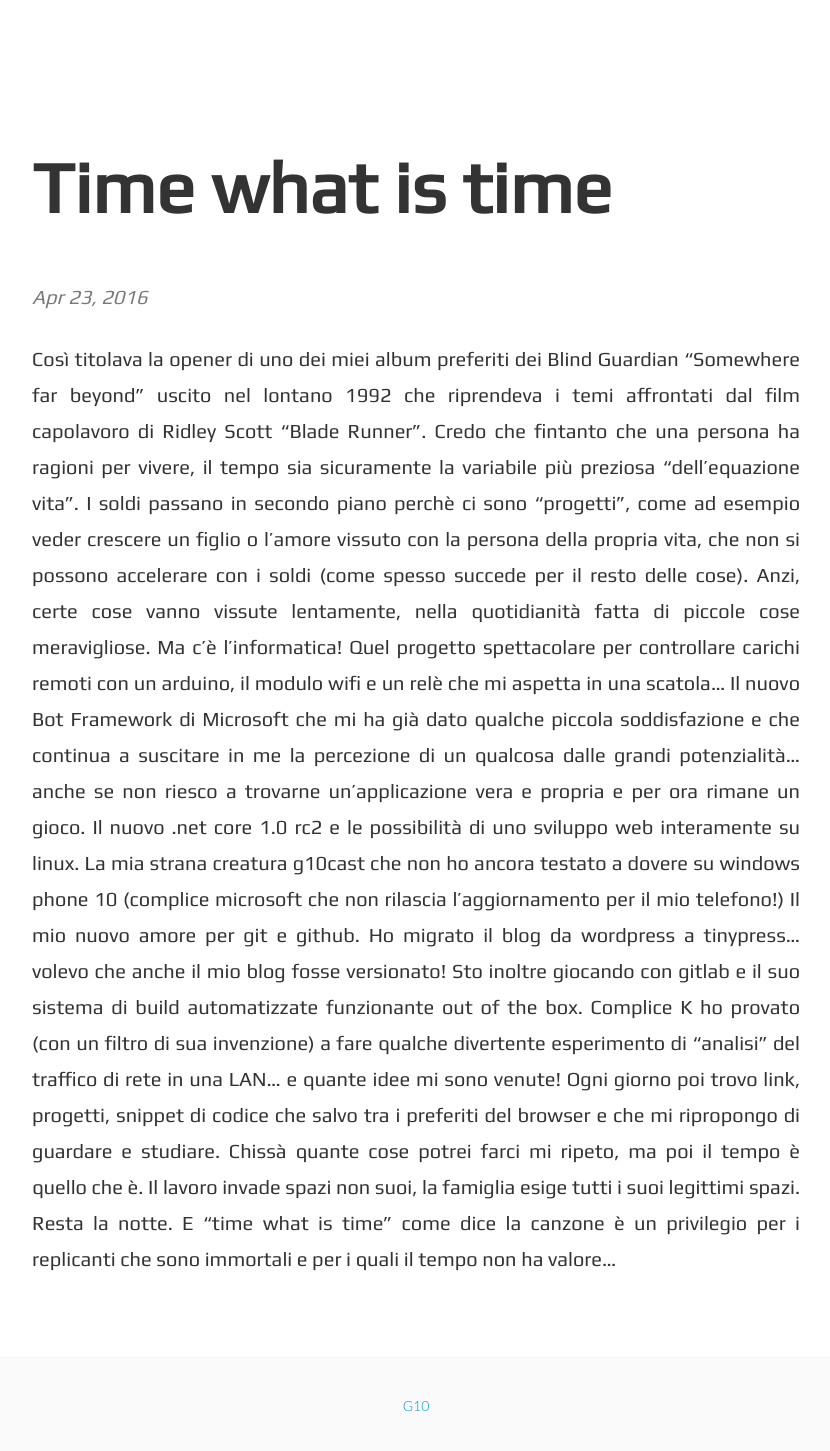
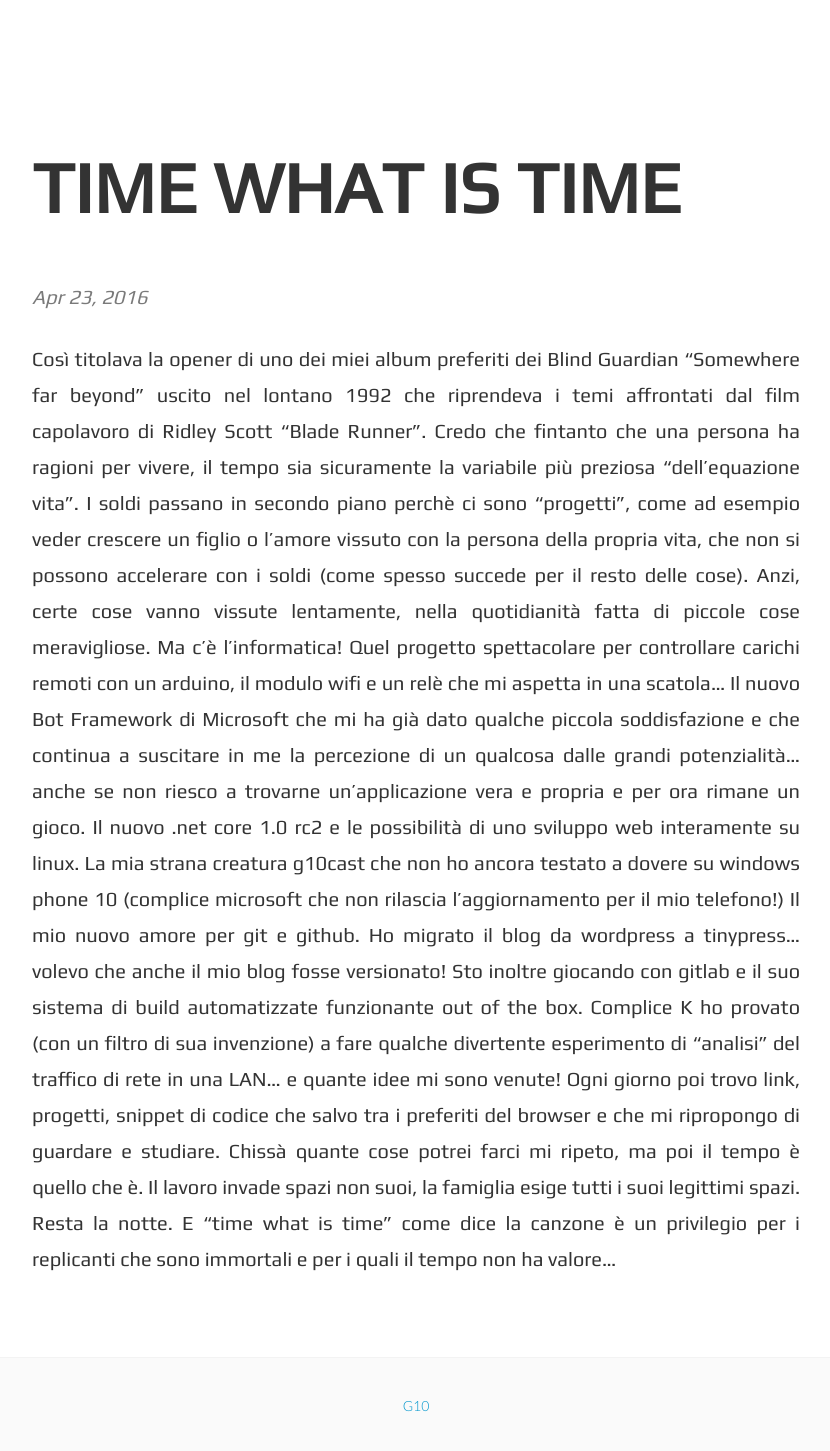
Before and after one commit to zuologio/zuologio.github.io, a Jekyll site: the page built from _posts/2016-04-23-time-what-is-time.markdown, in a window 1280 px wide, cut to the strip 248-1706 px from the top of the page. Shown: the top 1451 px of the strip, without its empty margins (224-1054 px from the left). Built offline with Jekyll 4.4.1, drawn with Linux system fonts in a browser that asks for light colours.

```diff
--- a/_posts/2016-04-23-time-what-is-time.markdown
+++ b/_posts/2016-04-23-time-what-is-time.markdown
@@ -1,6 +1,6 @@
 ---
 published: true
-title: Time what is time
+title: TIME WHAT IS TIME
 layout: post
 ---
 Così titolava la opener di uno dei miei album preferiti dei Blind Guardian “Somewhere far beyond” uscito nel lontano 1992 che riprendeva i temi affrontati dal film capolavoro di Ridley Scott “Blade Runner”.
```
